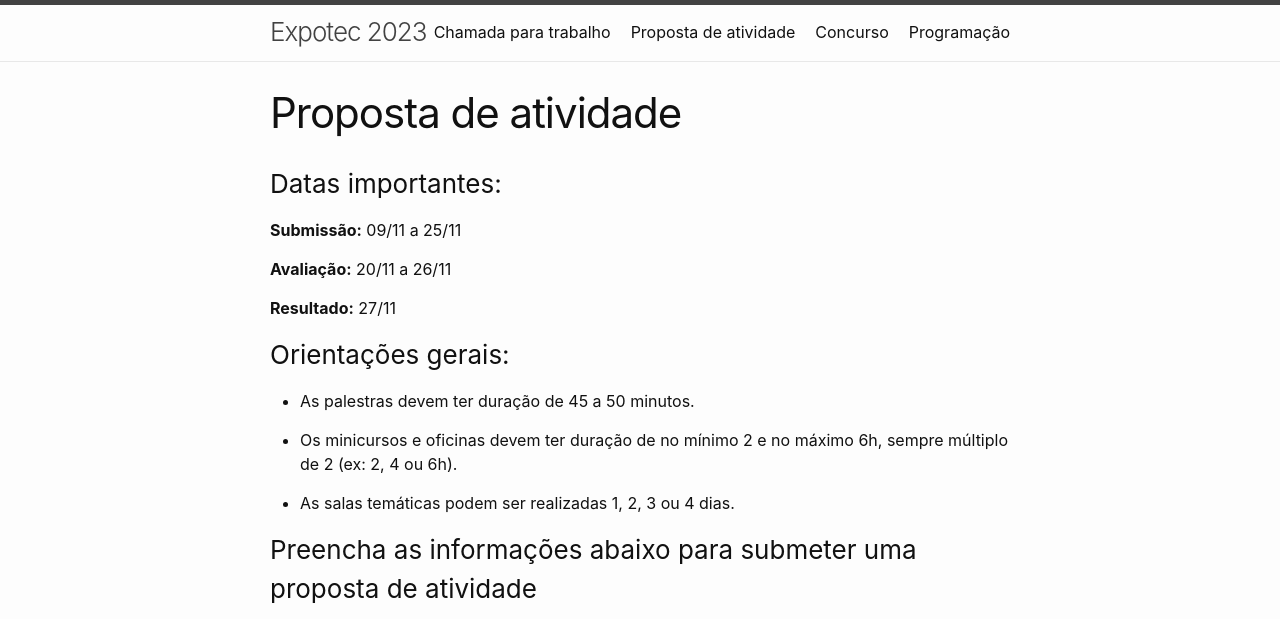
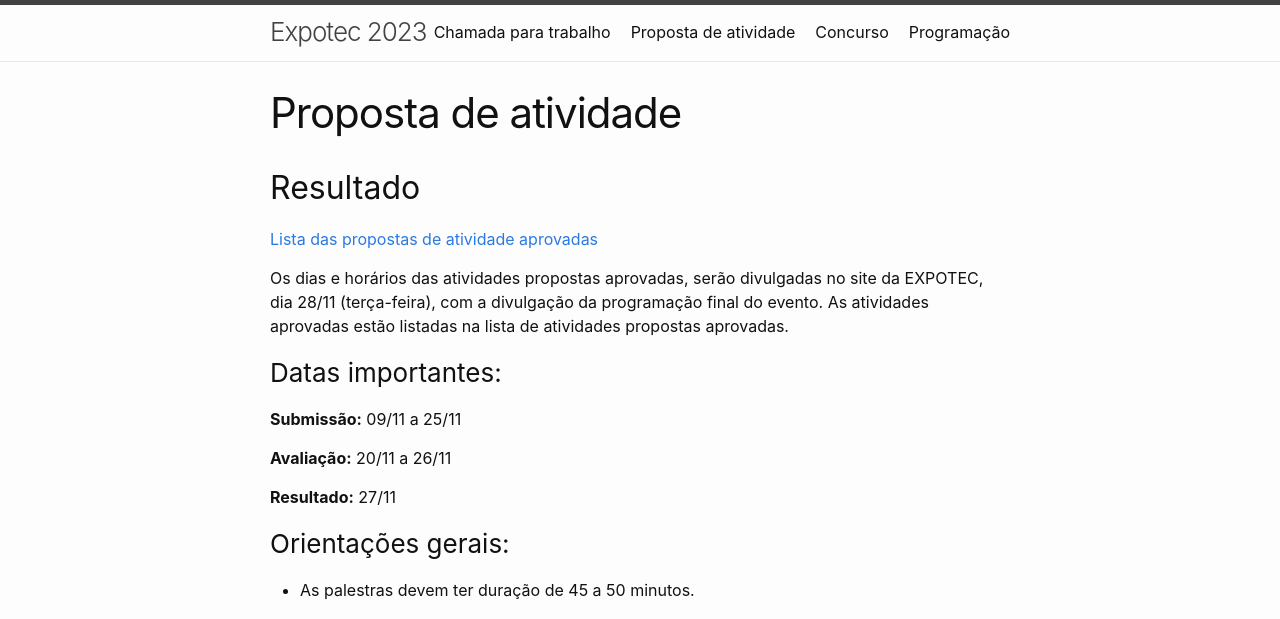
Before and after one commit to ifrn-macau/expotec2023, a Jekyll site: the page built from propostas.md, in a window 1280 px wide and 900 px high, cut to the strip 0-619 px from the top of the window. Built offline with Jekyll 4.4.1, drawn with Linux system fonts in a browser that asks for light colours.

Commit message:
Atualização do config

```diff
--- a/index.markdown
+++ b/index.markdown
@@ -186,6 +186,10 @@
 <div class="div-principal-1">
     <img src="./images/logo_expotec2.png" class="org-img">
     </div>
+
+# Resultado da avaliação das atividades propostas
+
+**Confira a lista de propostas aprovadas** <a href="./propostas"> aqui</a>
 
 # Resultado da chamada para trabalhos
 
--- a/propostas.md
+++ b/propostas.md
@@ -3,6 +3,11 @@
 title: Proposta de atividade
 permalink: /propostas/
 ---
+## Resultado
+
+<a href="https://drive.google.com/file/d/1wzHdDa8DIb70rUvKliDD4EvKfCQN8wGA/view?usp=sharing">Lista das propostas de atividade aprovadas</a>
+
+Os dias e horários das atividades propostas aprovadas, serão divulgadas no site da EXPOTEC, dia 28/11 (terça-feira), com a divulgação da programação final do evento. As atividades aprovadas estão listadas na lista de atividades propostas aprovadas.
 
 ### Datas importantes:
 
```
